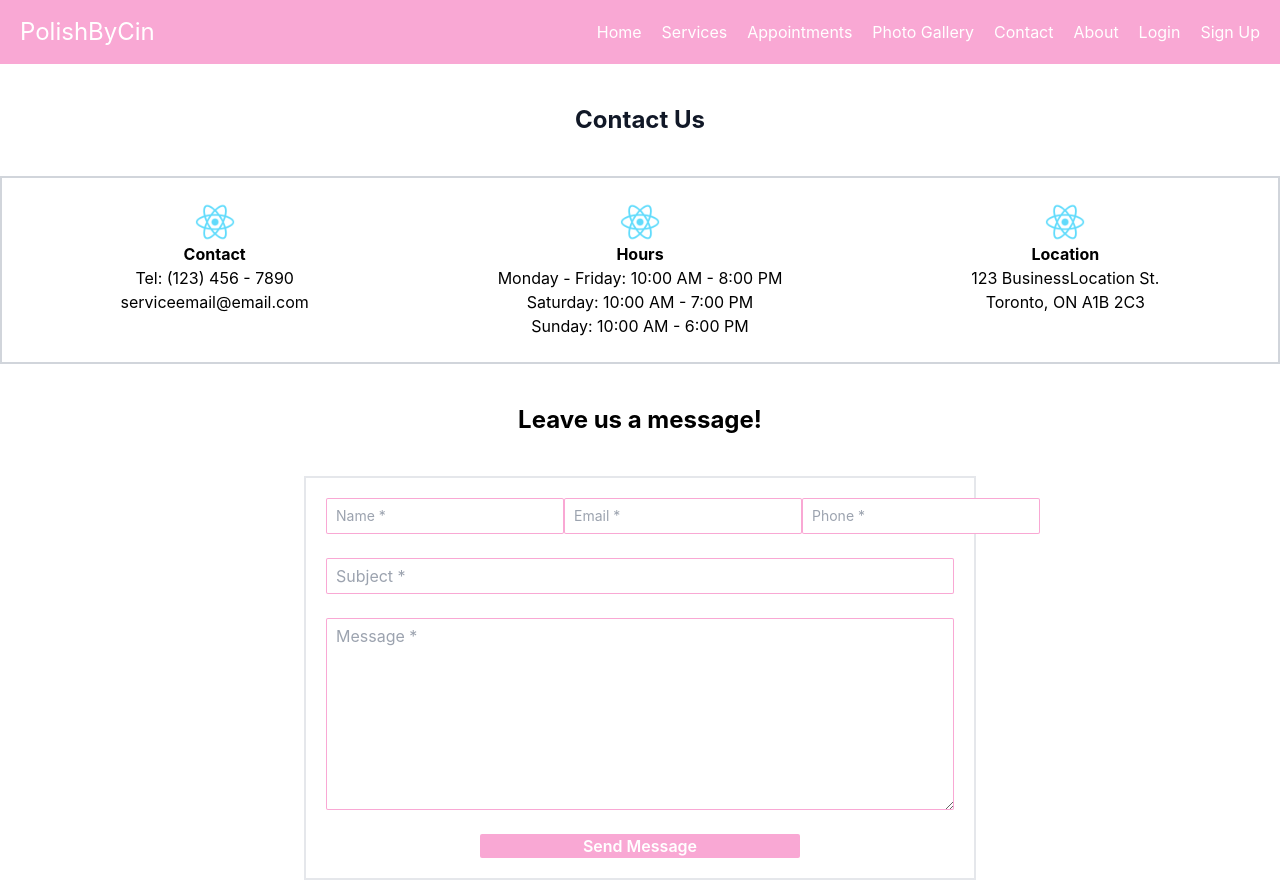
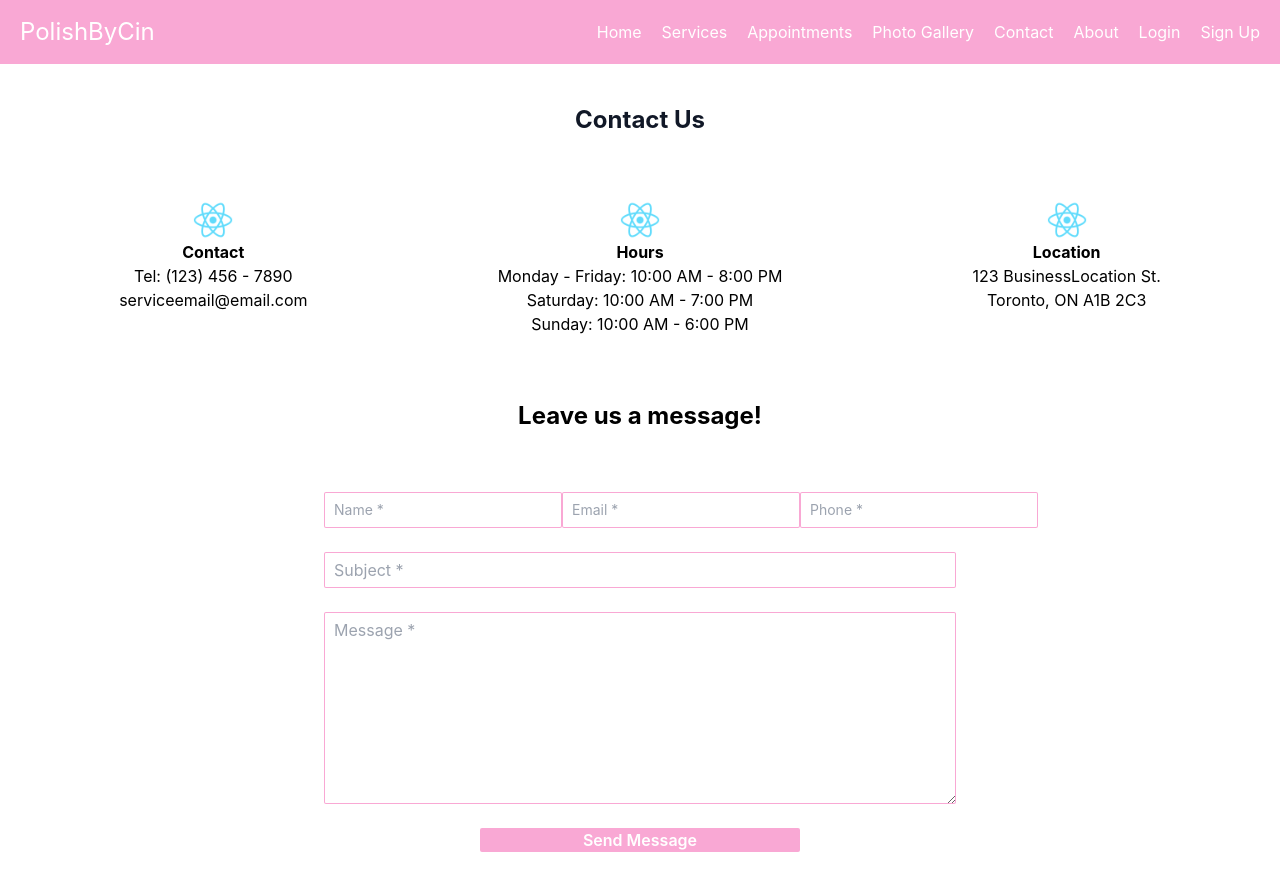
Before and after one commit to ryanpv/beauty-service-app, a React (Create React App) app in the folder client/: page /contact in a window 1280 px wide. Built offline with nearby package versions, Linux system fonts and the light colour scheme.

Commit message:
removed reference borders for elements

```diff
--- a/client/src/components/contact-page.tsx
+++ b/client/src/components/contact-page.tsx
@@ -4,7 +4,7 @@ export default function ContactPage() {
   return (
     <div className='container flex flex-1 flex-col space-y-10'>
       <h1 className='text-center mt-10 text-2xl font-bold text-gray-900'>Contact Us</h1>
-      <div className='grid sm:grid-cols-3 sm:space-y-0 space-y-10 py-6 border-2 border-solid border-gray-300 items-start text-center'>
+      <div className='grid sm:grid-cols-3 sm:space-y-0 space-y-10 py-6 items-start text-center'>
         <div className=''>
           <img
             className='mx-auto h-10 w-auto'
@@ -57,7 +57,7 @@ export default function ContactPage() {
 
       <h3 className='text-center font-bold text-2xl'>Leave us a message!</h3>
 
-      <div className='p-5 mb-5 sm:mx-auto sm:w-full sm:max-w-2xl border-solid border-2'>
+      <div className='p-5 mb-5 sm:mx-auto sm:w-full sm:max-w-2xl'>
         <form>
           <div className='flex flex-col space-y-6'>
             <div className='flex justify-between flex-col sm:flex-row space-y-6 sm:space-y-0'>
--- a/client/src/components/login-page.tsx
+++ b/client/src/components/login-page.tsx
@@ -4,7 +4,7 @@ export default function LoginPage() {
 
   return (
     <div className='container flex'>
-      <div className='flex flex-1 flex-col px-6 py-12 lg:px-8 border-solid border-2 border-pink-300 rounded-md'>
+      <div className='flex flex-1 flex-col px-6 py-12 lg:px-8'>
         <div className='text-center text-gray-900 sm:py-2 sm:mx-auto sm:w-full sm:max-w-sm'>
           <img
             className='mx-auto h-10 w-auto'
@@ -16,7 +16,7 @@ export default function LoginPage() {
           </h2>
         </div>
 
-        <div className='mt-10 sm:mx-auto sm:w-full sm:max-w-sm text-sm font-medium border-solid border-2'>
+        <div className='mt-10 sm:mx-auto sm:w-full sm:max-w-sm text-sm font-medium'>
 
           <form className='space-y-6' action='#'>
             <div>
--- a/client/src/components/signup-page.tsx
+++ b/client/src/components/signup-page.tsx
@@ -2,7 +2,7 @@ import React from 'react'
 
 export default function SignupPage() {
   return (
-    <div className='container flex flex-col px-6 py-12 lg:px-8 border-solid border-2 border-pink-300'>
+    <div className='container flex flex-col px-6 py-12 lg:px-8'>
       <div className='text-center text-gray-900 '>
         <img
               className='mx-auto h-10 w-auto'
```
